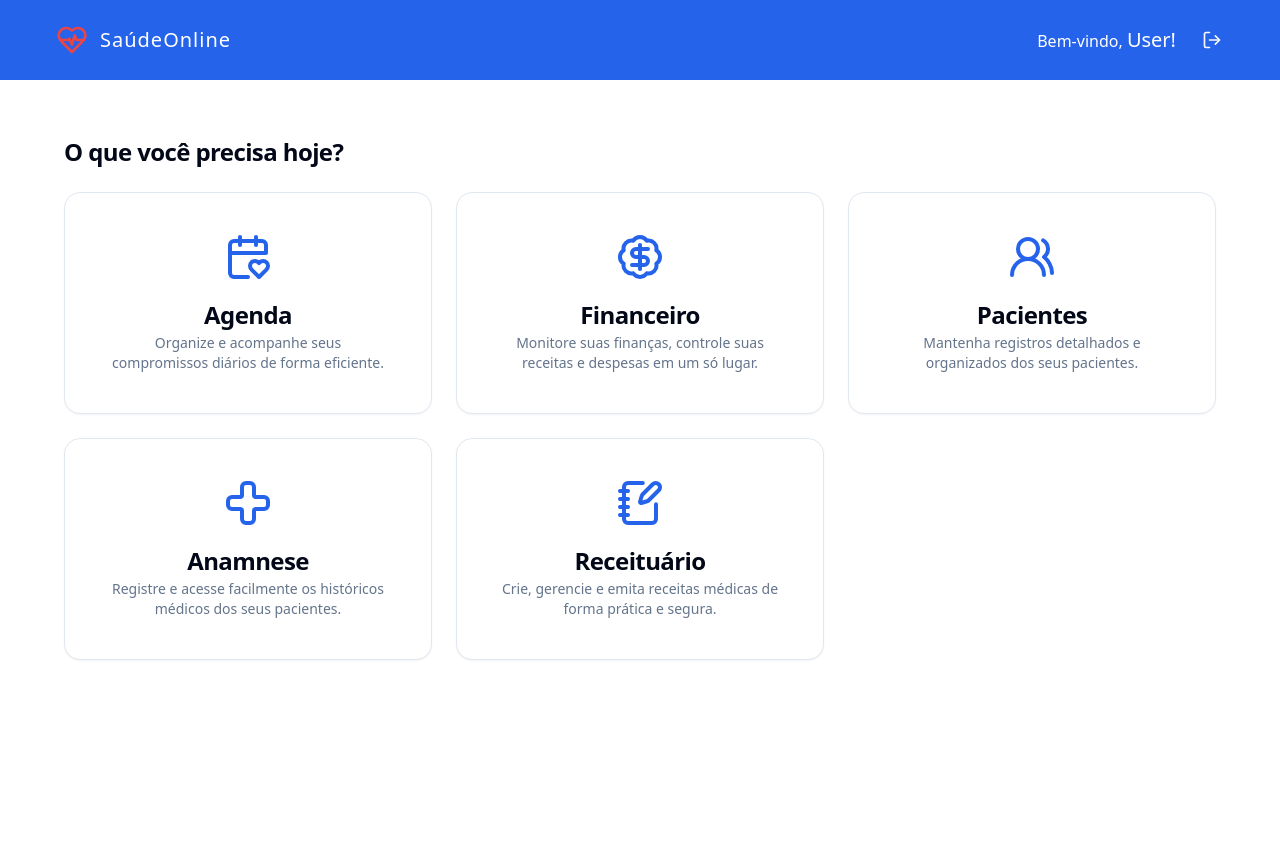
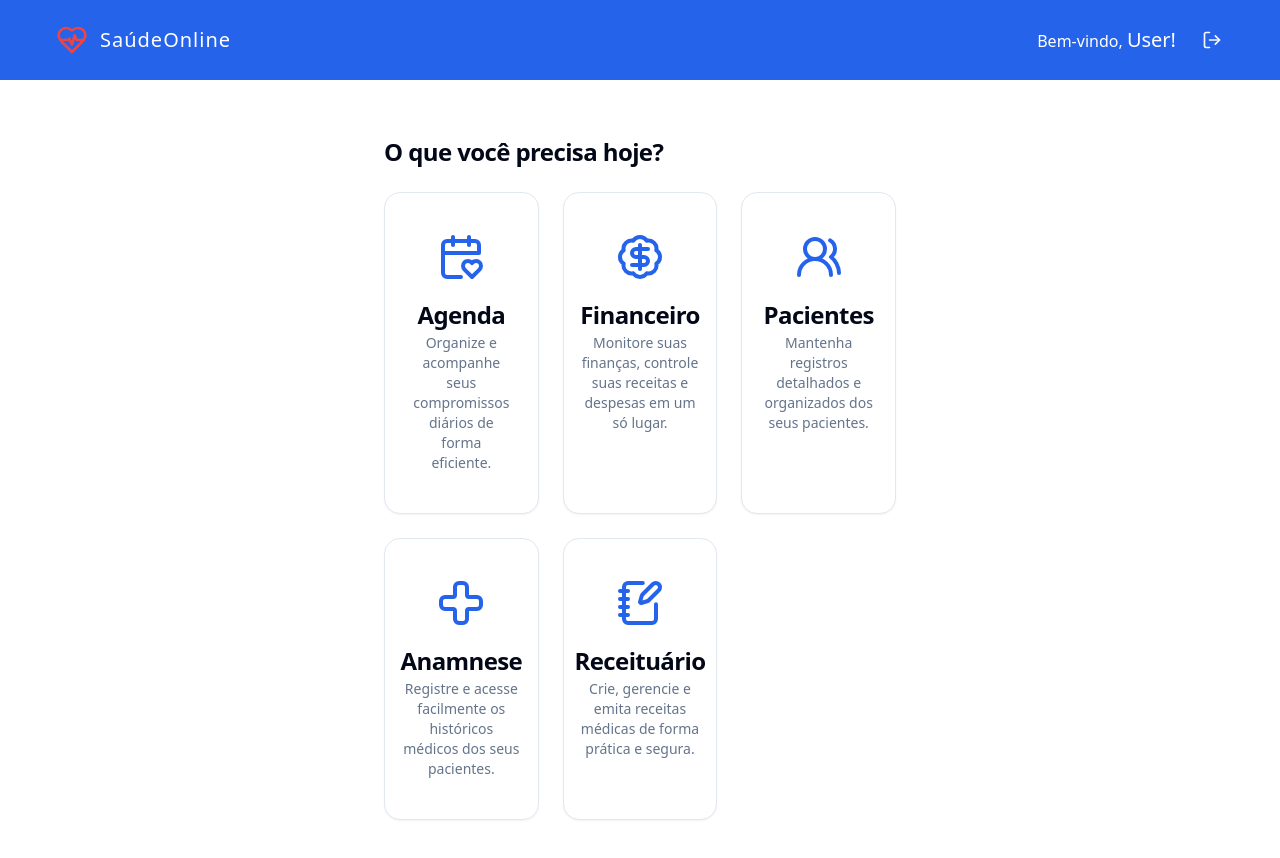
Before and after one commit to pedrokarnoski/saude-online-admin-web, a React (Vite) app: page / in a window 1280 px wide. Shown: the top 858 px of the page. Before the commit the page ends 800 px from the top, so only its background shows below. Built offline with nearby package versions, Linux system fonts and the light colour scheme.

Commit message:
fix: Cards tela home

```diff
--- a/src/pages/404.tsx
+++ b/src/pages/404.tsx
@@ -5,7 +5,7 @@ import { Button } from '@/components/ui/button'
 export function NotFound() {
   return (
     <div className="flex h-screen flex-col items-center justify-center gap-2 space-y-4 text-center">
-      <h1 className="mb-4 font-leckerli-one text-7xl font-extrabold tracking-wider lg:text-9xl">
+      <h1 className="mb-4 text-7xl font-extrabold tracking-wider lg:text-9xl">
         404
       </h1>
       <p className="mb-4 text-3xl font-bold md:text-4xl">Algo está errado...</p>
--- a/src/pages/app/home.tsx
+++ b/src/pages/app/home.tsx
@@ -15,11 +15,10 @@ export function Home() {
       <Helmet title="Home" />
 
       <div className="p-8">
-        <h1 className="text-2xl font-semibold tracking-tight">
+        <h1 className="text-2xl font-semibold tracking-tight xl:pl-80">
           O que você precisa hoje?
         </h1>
-
-        <div className="grid grid-cols-1 gap-6 py-6 sm:grid-cols-2 lg:grid-cols-3">
+        <div className="grid grid-cols-1 gap-6 py-6 sm:grid-cols-2 lg:grid-cols-3 xl:px-80">
           <FeatureCard
             icon={CalendarHeart}
             title="Agenda"
```
